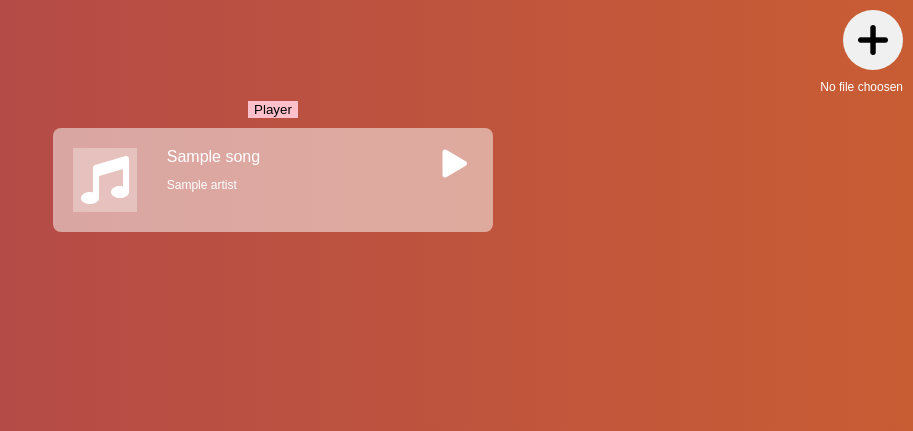
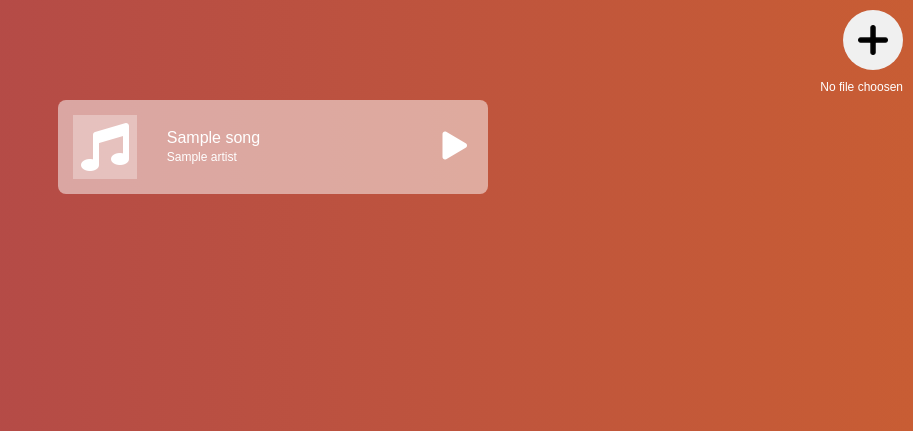
Before and after one commit to edilsongudo/flaskmusic, a Flask app: template flaskmusic/templates/home.html in a window 1280 px wide. Shown: the top 431 px of the page, without its empty margins (367-1280 px from the left). Run offline with Flask 2, Linux system fonts and the light colour scheme; tables that the repository leaves empty hold one stand-in row (values such as "Sample post"); the template is opened without the code that fills it: values that come from a table or form of the project are taken from there, most other values are stand-ins (such as "Sample title", 1, 10 or a date in 2020).

Commit message:
Added time display to music player, and a few UI and UX changes

```diff
--- a/flaskmusic/static/home.css
+++ b/flaskmusic/static/home.css
@@ -10,7 +10,7 @@ body {
 
 .music-container {
     background: rgba(255, 255, 255, 0.5);
-    padding: 20px;
+    padding: 15px;
     margin-top: 10px;
     max-width: 400px;
     display: flex;
@@ -19,6 +19,7 @@ body {
     margin-right: auto;
     justify-content: space-between;
     align-content: center;
+    align-items: center;
     cursor: pointer;
 }
 
@@ -47,7 +48,6 @@ i {
 }
 
 .music-info {
-    position: relative;
     width: 60%;
 }
 
--- a/flaskmusic/static/script.js
+++ b/flaskmusic/static/script.js
@@ -9,6 +9,8 @@ const progressContainer = document.getElementById('progress-container');
 const title = document.getElementById('title');
 const artist = document.getElementById('artist')
 const cover = document.getElementById('cover');
+const currentTimeDiv = document.querySelector('.current')
+const durationDiv = document.querySelector('.duration')
 
 // Keep track of song
 var songIndex = 0
@@ -53,10 +55,18 @@ function playSong() {
 
   audio.play();
 
+
+  const musicinfodivs = document.querySelectorAll('div.music-info')
+  musicinfodivs.forEach(mid => {
+    if (mid.id == audio.id) {
+      mid.style.color = '#ad444e' //'#c85d34'
+    } else {
+      mid.style.color = 'white'
+    }
+  })
+
+
     playBtns.forEach(btn => {
-
-    console.log(`${btn.parentElement.id}`)
-    console.log(audio.id)
 
     if (`${btn.parentElement.id}` == audio.id) {
 
@@ -124,6 +134,15 @@ function nextSong() {
 // Update progress bar
 function updateProgress(e) {
   const { duration, currentTime } = e.srcElement;
+
+  var minutes = Math.floor(currentTime / 60)
+  var seconds = Math.floor(currentTime % 60)
+  currentTimeDiv.innerHTML = `${('0' + minutes).slice(-2)}:${('0' + seconds).slice(-2)}`
+
+  var minutes2 = Math.floor(duration / 60)
+  var seconds2 = Math.floor(duration % 60)
+  durationDiv.innerHTML = `${('0' + minutes2).slice(-2)}:${('0' + seconds2).slice(-2)}`
+
   const progressPercent = (currentTime / duration) * 100;
   progress.style.width = `${progressPercent}%`;
 }
--- a/flaskmusic/static/togleplayerorlist.js
+++ b/flaskmusic/static/togleplayerorlist.js
@@ -14,14 +14,17 @@ buttonhome.addEventListener('click', function () {
 })
 
 const musicinfo = document.querySelectorAll('div.music-info')
-const imgcontainer = document.querySelectorAll('div.music-info')
+const imgcontainer = document.querySelectorAll('div.img-container')
 
 musicinfo.forEach(mc => {
     mc.addEventListener('click', function() {
         list.style.display = 'none'
         player.style.display = 'block'
-        loadSong(mc.id)
-        playSong()
+        if (audio.id != mc.id) {
+            loadSong(mc.id)
+            playSong()
+        }
+
     })
 })
 
@@ -29,7 +32,9 @@ imgcontainer.forEach(mc => {
     mc.addEventListener('click', function() {
         list.style.display = 'none'
         player.style.display = 'block'
-        longSong(mc.id)
-        playSong()
+        if (audio.id != mc.id) {
+            loadSong(mc.id)
+            playSong()
+        }
     })
 })
--- a/flaskmusic/templates/home.html
+++ b/flaskmusic/templates/home.html
@@ -33,7 +33,7 @@
 
         <div style="margin-top: 100px;">
 
-            <button class="toggleplayer" style="background: pink">Player</button>
+            <button class="toggleplayer" style="display: none;"></button>
 
 
             {% for song in songs %}
@@ -54,11 +54,11 @@
                     {% else %}
                         <span>{{ song.filename[0:20] }}{% if song.filename|length >= 20 %}...{% endif %}</span>
                     {% endif %}
-
+                    <br>
                     {% if song.artist is not none %}
-                        <p style="font-size: 12px;">{{ song.artist }}</p>
+                        <span style="font-size: 12px;">{{ song.artist }}</span>
                     {% else %}
-                        <p style="font-size: 12px;">Unknown Artist</p>
+                        <span style="font-size: 12px;">Unknown Artist</span>
                     {% endif %}
 
                 </div>
@@ -81,8 +81,7 @@
 
             <h1>Music Player</h1>
 
-
-            <button class="togglehome" style="background: pink">Home</button>
+            <div style="text-align: left; width: 300px; margin: 10px auto;"><button class="togglehome"><i class="fas fa-angle-left" style="font-size: 32px;"></i></button></div>
 
 
             <div class="music-container2" id="music-container2">
@@ -97,6 +96,11 @@
                 <div class="progress-container" id="progress-container">
                   <div class="progress" id="progress"></div>
                 </div>
+                <div style="display: flex; justify-content: space-between;">
+                    <span class="current" style="font-size: 10px;"></span>
+                    <span class="duration" style="font-size: 10px;"></span>
+                </div>
+
               </div>
 
               <div class="navigation2">
```
Also changed, not shown: flaskmusic/utils.py (+29 -0 lines), 5 other files.
